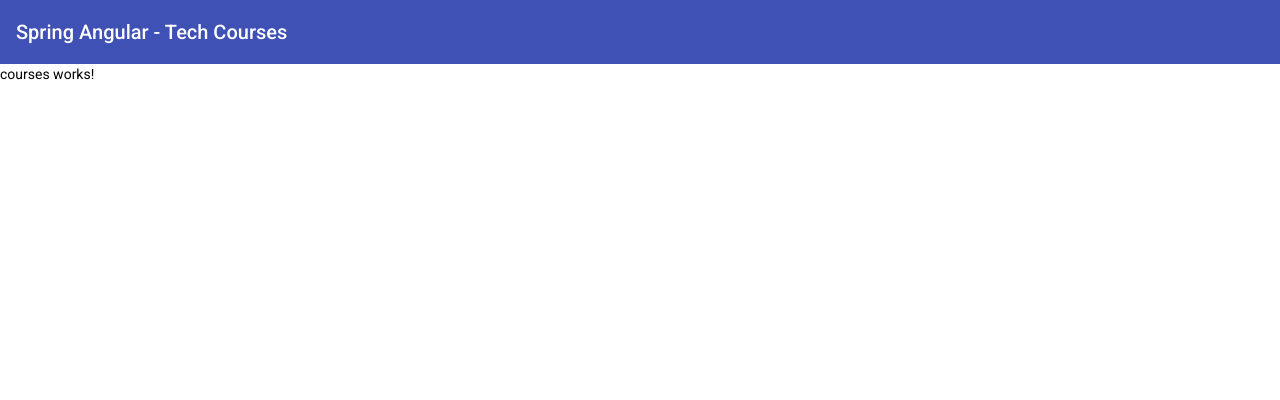
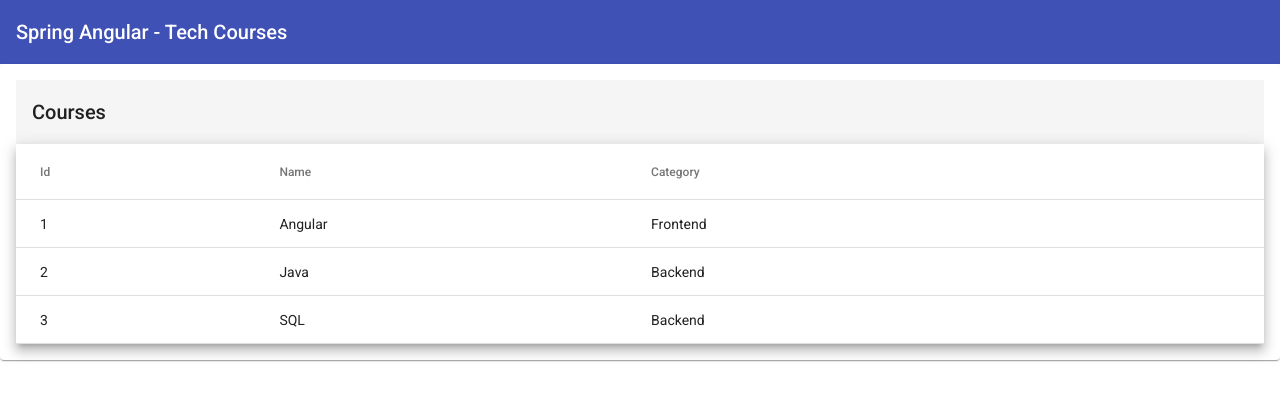
Before and after one commit to felipe-tiburcio/spring-angular-courses, an Angular app in the folder frontend/: page /courses in a window 1280 px wide. Shown: the top 400 px of the page. Built offline with nearby package versions, Linux system fonts and the light colour scheme.

Commit message:
table rendering data and material module organization

```diff
--- a/frontend/angular.json
+++ b/frontend/angular.json
@@ -42,16 +42,14 @@
         "build": {
           "builder": "@angular-devkit/build-angular:browser",
           "options": {
+            "aot": true,
             "outputPath": "dist/frontend",
             "index": "src/index.html",
             "main": "src/main.ts",
             "polyfills": "src/polyfills.ts",
             "tsConfig": "tsconfig.app.json",
             "inlineStyleLanguage": "scss",
-            "assets": [
-              "src/favicon.ico",
-              "src/assets"
-            ],
+            "assets": ["src/favicon.ico", "src/assets"],
             "styles": [
               "./node_modules/@angular/material/prebuilt-themes/indigo-pink.css",
               "src/styles.scss"
@@ -117,10 +115,7 @@
             "tsConfig": "tsconfig.spec.json",
             "karmaConfig": "karma.conf.js",
             "inlineStyleLanguage": "scss",
-            "assets": [
-              "src/favicon.ico",
-              "src/assets"
-            ],
+            "assets": ["src/favicon.ico", "src/assets"],
             "styles": [
               "./node_modules/@angular/material/prebuilt-themes/indigo-pink.css",
               "src/styles.scss"
--- a/frontend/src/app/app.module.ts
+++ b/frontend/src/app/app.module.ts
@@ -4,7 +4,7 @@ import { BrowserModule } from '@angular/platform-browser';
 import { AppRoutingModule } from './app-routing.module';
 import { AppComponent } from './app.component';
 import { BrowserAnimationsModule } from '@angular/platform-browser/animations';
-import { MatToolbarModule } from '@angular/material/toolbar';
+import { AppMaterialModule } from './shared/app-material/app-material.module';
 
 @NgModule({
   declarations: [AppComponent],
@@ -12,7 +12,7 @@ import { MatToolbarModule } from '@angular/material/toolbar';
     BrowserModule,
     AppRoutingModule,
     BrowserAnimationsModule,
-    MatToolbarModule,
+    AppMaterialModule,
   ],
   providers: [],
   bootstrap: [AppComponent],
--- a/frontend/src/app/courses/courses/courses.component.html
+++ b/frontend/src/app/courses/courses/courses.component.html
@@ -1 +1,22 @@
-<p>courses works!</p>
+<mat-card>
+  <mat-toolbar color="">Courses</mat-toolbar>
+  <table mat-table [dataSource]="courses" class="mat-elevation-z8">
+    <ng-container matColumnDef="id">
+      <th mat-header-cell *matHeaderCellDef>Id</th>
+      <td mat-cell *matCellDef="let course">{{ course._id }}</td>
+    </ng-container>
+
+    <ng-container matColumnDef="name">
+      <th mat-header-cell *matHeaderCellDef>Name</th>
+      <td mat-cell *matCellDef="let course">{{ course.name }}</td>
+    </ng-container>
+
+    <ng-container matColumnDef="category">
+      <th mat-header-cell *matHeaderCellDef>Category</th>
+      <td mat-cell *matCellDef="let course">{{ course.category }}</td>
+    </ng-container>
+
+    <tr mat-header-row *matHeaderRowDef="displayedColumns"></tr>
+    <tr mat-row *matRowDef="let row; columns: displayedColumns"></tr>
+  </table>
+</mat-card>
--- a/frontend/src/app/courses/courses/courses.component.scss
+++ b/frontend/src/app/courses/courses/courses.component.scss
@@ -0,0 +1,3 @@
+table {
+  width: 100%;
+}
--- a/frontend/src/app/courses/courses/courses.component.ts
+++ b/frontend/src/app/courses/courses/courses.component.ts
@@ -1,15 +1,21 @@
 import { Component, OnInit } from '@angular/core';
+import { Course } from '../model/course';
 
 @Component({
   selector: 'app-courses',
   templateUrl: './courses.component.html',
-  styleUrls: ['./courses.component.scss']
+  styleUrls: ['./courses.component.scss'],
 })
 export class CoursesComponent implements OnInit {
+  displayedColumns = ['id', 'name', 'category'];
 
-  constructor() { }
+  courses: Course[] = [
+    { _id: '1', name: 'Angular', category: 'Frontend' },
+    { _id: '2', name: 'Java', category: 'Backend' },
+    { _id: '3', name: 'SQL', category: 'Backend' },
+  ];
 
-  ngOnInit(): void {
-  }
+  constructor() {}
 
+  ngOnInit(): void {}
 }
--- /dev/null
+++ b/frontend/src/app/courses/model/course.ts
@@ -0,0 +1,5 @@
+export interface Course {
+  _id: string;
+  name: string;
+  category: string;
+}
```
Also changed, not shown: frontend/src/app/courses/courses.module.ts (+4 -8 lines), frontend/src/app/shared/app-material/app-material.module.ts (added, +9 -0 lines).
